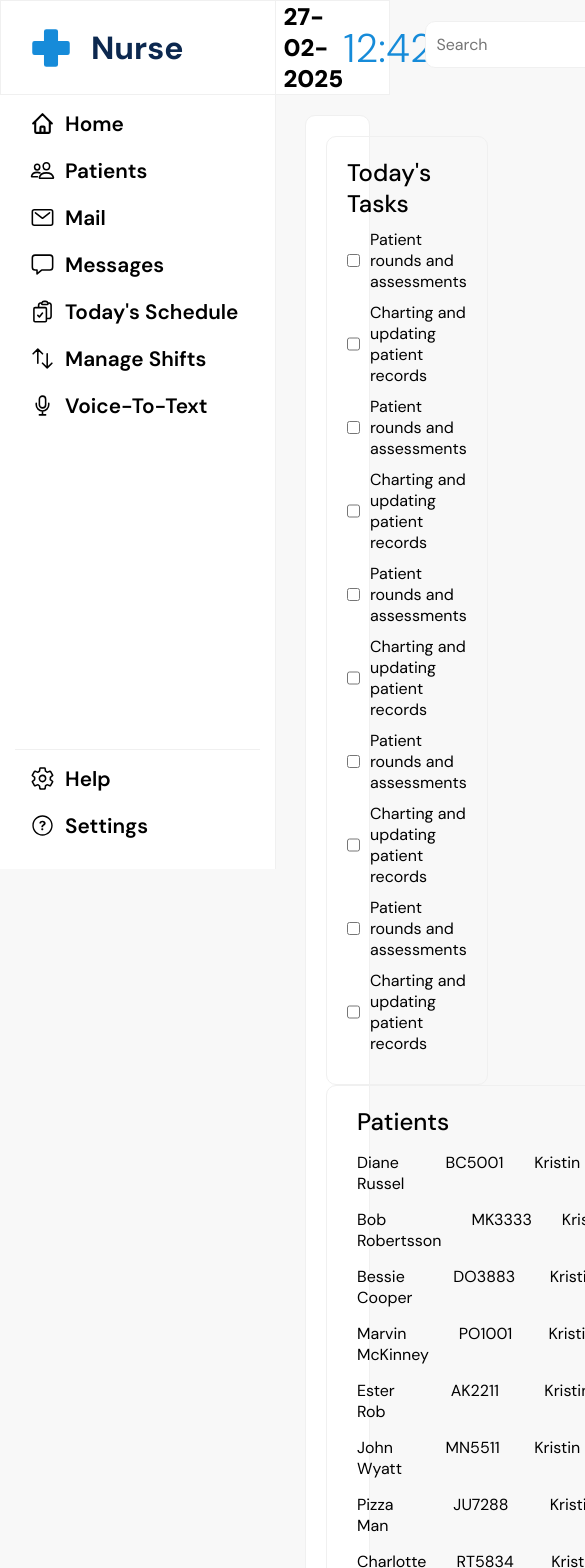
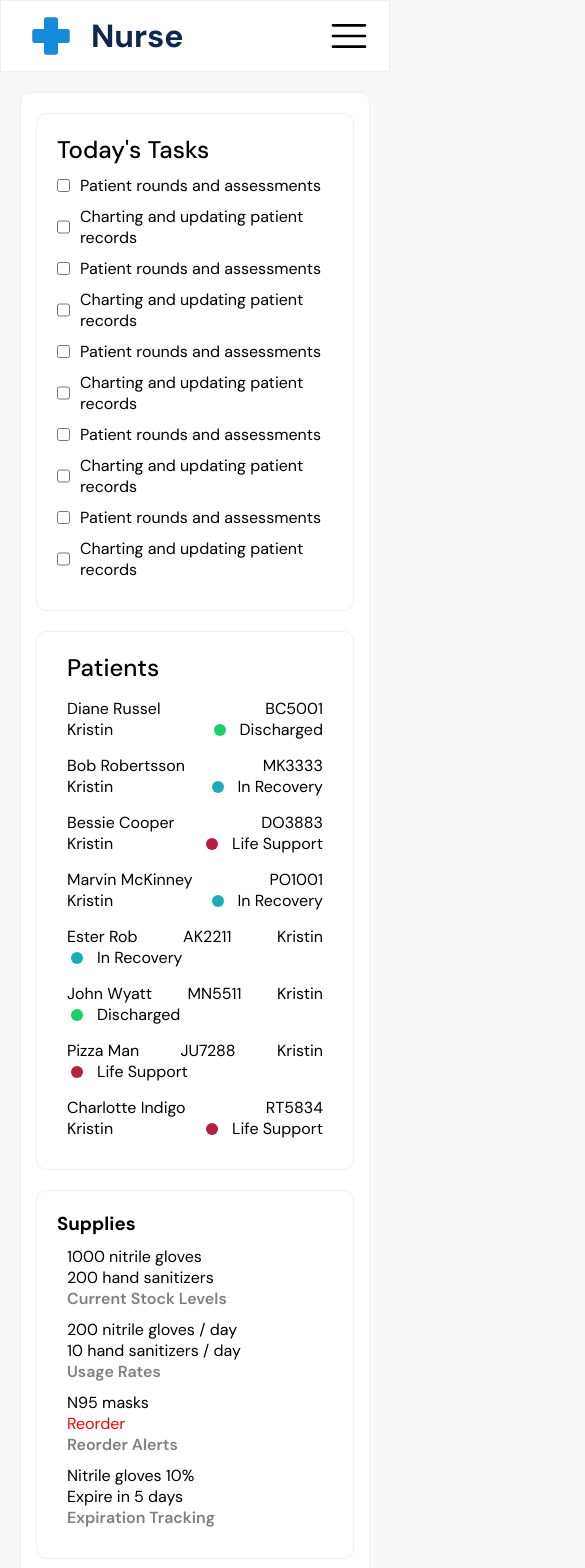
Before and after one commit to Xutik/team_5_project, a React (Create React App) app: page / in a window 390 px wide. Shown: the top 1568 px of the page, 585 px wide, since content can reach past the window. Built offline with nearby package versions, Linux system fonts and the light colour scheme.

Commit message:
fixed mobile design

```diff
--- a/src/App.css
+++ b/src/App.css
@@ -6,7 +6,7 @@
   --blue: #168BD9;
   --lightblue: #E6FAFF;
   --navbarHeight: 70px;
-  --sidebarWidth: 275px
+  --sidebarWidth: 20%;
 }
 
 
@@ -17,3 +17,7 @@
 body{
   background-color: var(--grey);
 }
+
+svg{
+  min-width: 20px;
+}
--- a/src/components/main.css
+++ b/src/components/main.css
@@ -1,26 +1,27 @@
-main{
+main {
 	margin: 20px;
 	margin-left: calc(var(--sidebarWidth) + 30px);
-    padding: 20px;
+	padding: 20px 40px;
 	border: solid 1px var(--borderGrey);
 	border-radius: 10px;
-    /* display: grid;
-    grid-template-columns: 1fr 2fr;
-    grid-template-rows: 2fr 1fr;
-    row-gap: 20px;
-    column-gap: 40px; */
 	display: flex;
-    justify-content: space-around;
+	justify-content: space-between;
+    align-items: space-between;
 	flex-flow: row wrap;
 	background-color: white;
 }
 
-.tasks{
+.tasks {
 	grid-row-start: 1;
 	grid-row-end: 2;
-
 }
 
-.patients{
-
+@media (max-width: 400px) {
+	aside {
+		display: none;
 	}
+	main {
+		margin-left: 20px;
+        padding-inline: 15px;
+	}
+}
--- a/src/components/main/patients.css
+++ b/src/components/main/patients.css
@@ -36,3 +36,12 @@
 .patient div p{
     margin-left: 10px;
 }
+
+@media(max-width: 400px) {
+    .patient{
+        display: flex;
+        flex-flow: wrap;
+        justify-content: space-between;
+    }
+
+}
--- a/src/components/main/supplies.css
+++ b/src/components/main/supplies.css
@@ -1,17 +1,40 @@
-h4{
-    color: #808080;
-
-}
-
 .supplies{
     border: solid 1px var(--borderGrey);
     border-radius: 10px;
-    width: 92%;
     margin-inline: 0px;
-    padding-inline: 20px;
+    padding: 20px;
+    margin-top: 20px;
+    width: 100%;
+}
+
+.suppliesTitle{
+    margin-bottom: 10px;
+}
+
+.supplySubheader{
+    color: #808080;
+    font-weight: 600;
+    margin-bottom: 10px;
+    font-size: 1rem;
 }
 
 .supplyInfo{
     display: flex;
     justify-content: space-between;
+    flex-wrap: wrap;
+
 }
+
+.red{
+    color: red;
+}
+
+@media (max-width: 400px) {
+    .supplies{
+        display: flex;
+        flex-wrap: wrap;
+    }
+    .supplyInfo div{
+        margin-inline: 10px;
+    }
+}
--- a/src/components/main/supplies.jsx
+++ b/src/components/main/supplies.jsx
@@ -4,27 +4,27 @@ import './supplies.css'
 function Supplies () {
     return(
         <div className="supplies">
-            <h3>Supplies</h3>
+            <h3 className="suppliesTitle">Supplies</h3>
             <div className="supplyInfo">
                 <div>
                     <p>1000 nitrile gloves</p>
                     <p>200 hand sanitizers</p>
-                    <h4>Current Stock Levels</h4>
+                    <h4 className="supplySubheader">Current Stock Levels</h4>
                 </div>
                 <div>
                     <p>200 nitrile gloves / day</p>
                     <p>10 hand sanitizers / day</p>
-                    <h4>Usage Rates</h4>
+                    <h4 className="supplySubheader">Usage Rates</h4>
                 </div>
                 <div>
                     <p>N95 masks</p>
-                    <p>Reorder</p>
-                    <h4>Reorder Alerts</h4>
+                    <p className="red">Reorder</p>
+                    <h4 className="supplySubheader">Reorder Alerts</h4>
                 </div>
                 <div>
                     <p>Nitrile gloves 10%</p>
                     <p>Expire in 5 days</p>
-                    <h4>Expiration Tracking</h4>
+                    <h4 className="supplySubheader">Expiration Tracking</h4>
                 </div>
             </div>
         </div>
--- a/src/components/main/tasks.css
+++ b/src/components/main/tasks.css
@@ -24,3 +24,10 @@ li input{
     font-size: 1.5rem;
     font-weight: 500;
 }
+
+/* definetely not the best solution but time is of the essence */
+@media (max-width: 1410px) {
+    .tasks{
+        margin-bottom: 20px;
+    }
+}
--- a/src/components/navbar.css
+++ b/src/components/navbar.css
@@ -1,56 +1,60 @@
-*{
+* {
 	margin: 0;
 	padding: 0;
 }
 
-.navbar{
+.navbar {
 	display: grid;
-    grid-template-columns: var(--sidebarWidth) 7fr 9fr 5fr;
+	grid-template-columns: var(--sidebarWidth) calc(var(--sidebarWidth) * 1.2) 1fr calc(var(--sidebarWidth) * 1.2);
 	border: solid 1px var(--borderGrey);
 	min-height: var(--navbarHeight);
 	position: sticky;
 	top: 0px;
 	background-color: white;
+    max-width: 100%;
 }
 
-.logo{
+.logo {
 	display: flex;
 	align-items: center;
 	border-right: solid 1px var(--borderGrey);
 	padding-left: 30px;
+}
+
+.logo svg{
+    min-width: 40px;
+}
+
+h1 {
+	margin-left: 20px;
+	color: #0c284f;
+}
+
+.timeInfo {
+	display: flex;
+	justify-content: space-evenly;
+	align-items: center;
 
 }
 
-h1{
-    margin-left: 20px;
-    color: #0C284F;
-}
-
-.timeInfo{
-    display: flex;
-    justify-content: space-between;
-    align-items: center;
-    padding-inline: 5% 10%;
-}
-
-.date{
+.date {
 	font-weight: 900;
 	font-size: 1.5rem;
 }
 
-.time{
+.time {
 	font-weight: 300;
 	font-size: 2.5rem;
-    color: #168BD9;
+	color: #168bd9;
 }
 
-.searcher{
+.searcher {
 	border-radius: 10px;
 	border: solid var(--borderGrey) 1px;
 	max-width: 100%;
 }
 
-.searchbar{
+.searchbar {
 	max-height: 50%;
 	padding-left: 10px;
 	margin-top: 20px;
@@ -59,34 +63,55 @@ h1{
 	border-radius: 10px;
 }
 
-.searchbar:active{
+.searchbar:active {
 	outline: var(--blue);
 }
 
-.bell{
+.bell {
 	cursor: pointer;
 }
 
-.profile{
+.profile {
 	display: flex;
 	justify-content: space-between;
 	align-items: center;
 	padding-inline: 5%;
 }
 
-.pfp{
+.pfp {
 	max-width: 50px;
 	max-height: 50px;
 	border-radius: 50%;
 }
 
-.person{
+.person {
 	display: flex;
 	flex-direction: column;
 	align-items: flex-start;
 }
 
-.name{
+.name {
 	font-weight: 600;
 	font-size: 1.3rem;
 }
+
+.menu{
+    display: none;
+
+    margin-left: 20px;
+    position: absolute;
+    top: calc(calc(var(--navbarHeight) /2 ) - 20px);
+    right: 20px;
+}
+
+@media (max-width: 400px) {
+    .logo{
+        border: 0px;
+    }
+    .timeInfo, .searchbar, .bell, .profile {
+        display: none;
+    }
+    .menu{
+        display: block;
+    }
+}
--- a/src/components/navbar.jsx
+++ b/src/components/navbar.jsx
@@ -2,6 +2,7 @@ import React from "react";
 import { IoIosSearch } from "react-icons/io";
 import { GiHealthNormal } from "react-icons/gi";
 import { FaRegBell } from "react-icons/fa";
+import { RxHamburgerMenu } from "react-icons/rx";
 import "./navbar.css";
 
 function Navbar() {
@@ -22,17 +23,18 @@ function Navbar() {
 			</div>
 			<input type="search" placeholder="Search" className="searchbar" />
 			<div className="profile">
-				<FaRegBell size={25} className="bell"/>
+				<FaRegBell size={25} className="bell" />
 				<img
 					className="pfp"
 					src="https://www.bartonassociates.com/wp-content/uploads/2017/03/Blog-Twitter-Facebook-1080x1080-2024-05-23T101111.816.jpg"
 					alt="users profile"
 				/>
-                <div className="person">
-				<p className="name">Kristin</p>
-				<p className="occupation">Specialist Nurse</p>
-                </div>
+				<div className="person">
+					<p className="name">Kristin</p>
+					<p className="occupation">Specialist Nurse</p>
+				</div>
 			</div>
+				<RxHamburgerMenu size={40} className="menu" />
 		</div>
 	);
 }
--- a/src/components/sidebar.css
+++ b/src/components/sidebar.css
@@ -44,3 +44,9 @@ aside h3 {
 		margin-block: 5px;
 	}
 }
+
+@media (max-width: 400px) {
+	aside {
+		display: none;
+	}
+}
```
Also changed, not shown: src/App.jsx (+6 -30 lines). Lines whose indentation alone changed are shown as unchanged.
